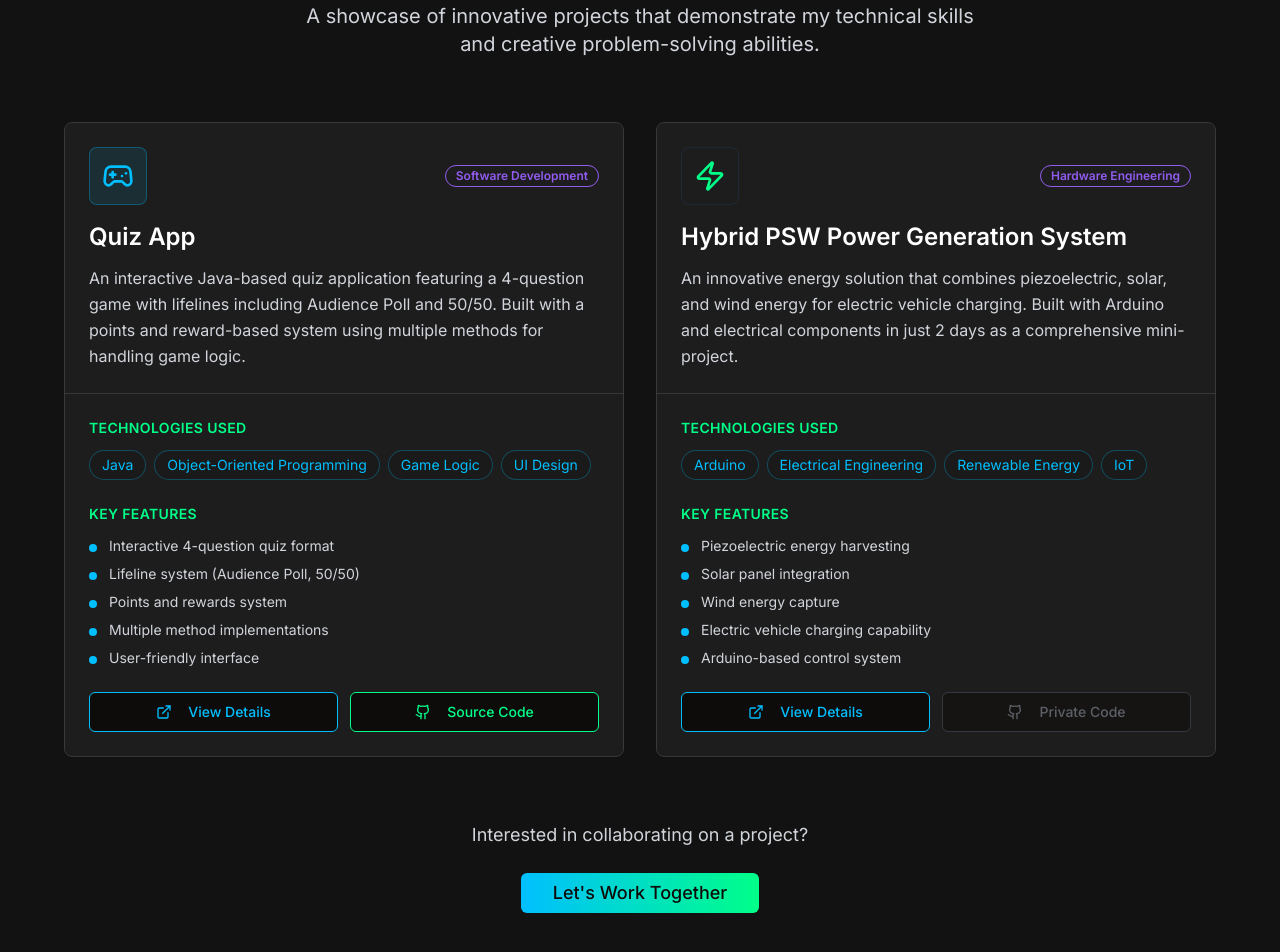
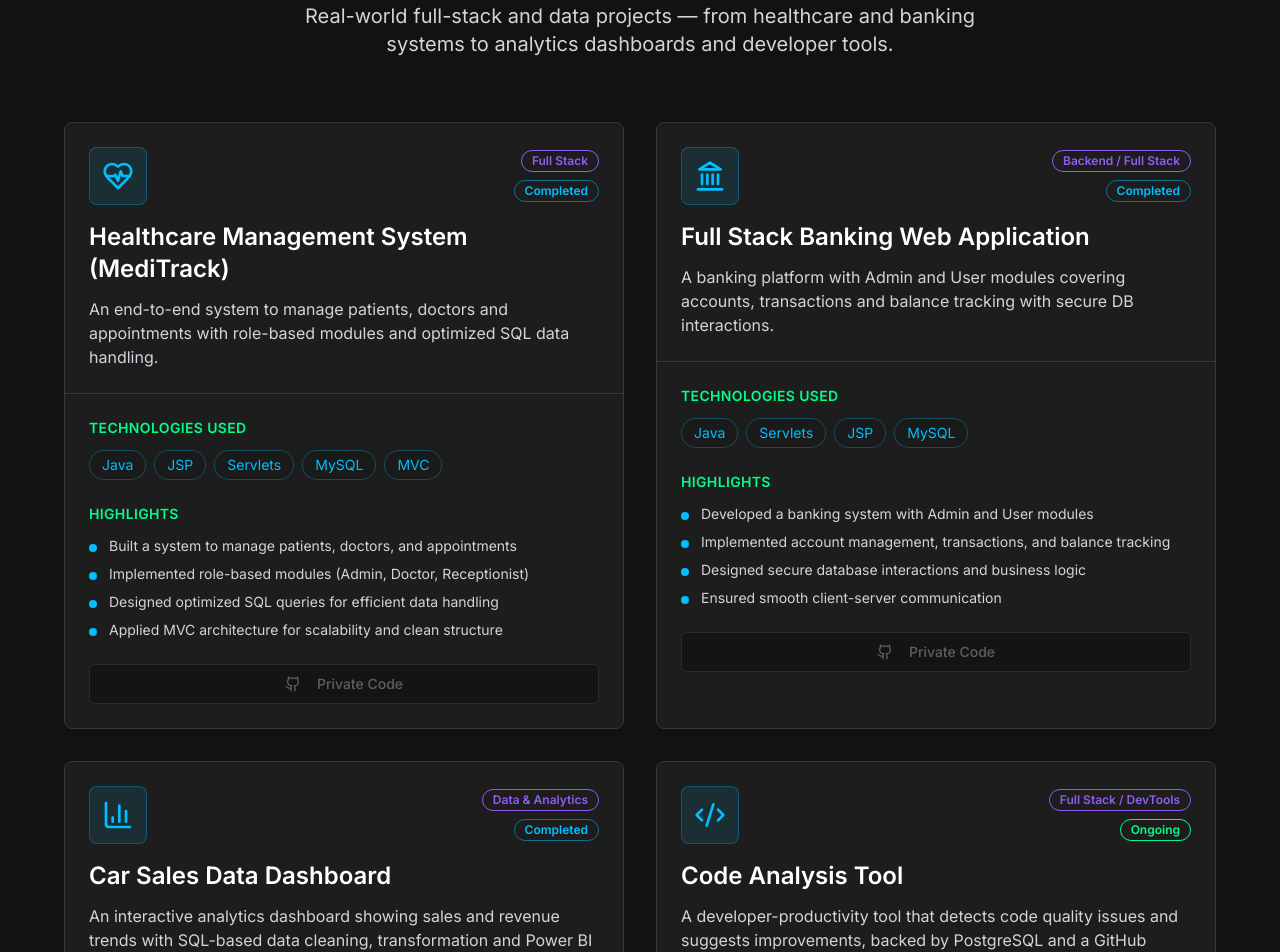
Before and after one commit to daanreddy21/daan-reddy-portfolio-tech, a React (Vite) app: page / in a window 1280 px wide. Shown: the part 4900-5852 px from the top of the page. Built offline with nearby package versions, Linux system fonts and the light colour scheme.

Commit message:
Changes
Co-authored-by: daanreddy21 <149517960+daanreddy21@users.noreply.github.com>

```diff
--- a/src/components/ProjectsSection.tsx
+++ b/src/components/ProjectsSection.tsx
@@ -1,5 +1,5 @@
 
-import { ExternalLink, Github, Gamepad2, Zap } from 'lucide-react';
+import { Github, HeartPulse, Landmark, BarChart3, Code2 } from 'lucide-react';
 import { Card, CardContent } from '@/components/ui/card';
 import { Button } from '@/components/ui/button';
 import { Badge } from '@/components/ui/badge';
@@ -7,54 +7,87 @@ import { Badge } from '@/components/ui/badge';
 const ProjectsSection = () => {
   const projects = [
     {
-      title: 'Quiz App',
-      description: 'An interactive Java-based quiz application featuring a 4-question game with lifelines including Audience Poll and 50/50. Built with a points and reward-based system using multiple methods for handling game logic.',
-      icon: <Gamepad2 className="w-8 h-8" />,
-      technologies: ['Java', 'Object-Oriented Programming', 'Game Logic', 'UI Design'],
+      title: 'Healthcare Management System (MediTrack)',
+      description:
+        'An end-to-end system to manage patients, doctors and appointments with role-based modules and optimized SQL data handling.',
+      icon: <HeartPulse className="w-8 h-8" />,
+      technologies: ['Java', 'JSP', 'Servlets', 'MySQL', 'MVC'],
       features: [
-        'Interactive 4-question quiz format',
-        'Lifeline system (Audience Poll, 50/50)',
-        'Points and rewards system',
-        'Multiple method implementations',
-        'User-friendly interface'
+        'Built a system to manage patients, doctors, and appointments',
+        'Implemented role-based modules (Admin, Doctor, Receptionist)',
+        'Designed optimized SQL queries for efficient data handling',
+        'Applied MVC architecture for scalability and clean structure',
       ],
-      color: 'neon-blue',
-      category: 'Software Development',
-      githubUrl: 'https://github.com/daanreddy/quiz-app'
+      category: 'Full Stack',
+      githubUrl: null,
+      status: 'Completed',
     },
     {
-      title: 'Hybrid PSW Power Generation System',
-      description: 'An innovative energy solution that combines piezoelectric, solar, and wind energy for electric vehicle charging. Built with Arduino and electrical components in just 2 days as a comprehensive mini-project.',
-      icon: <Zap className="w-8 h-8" />,
-      technologies: ['Arduino', 'Electrical Engineering', 'Renewable Energy', 'IoT'],
+      title: 'Full Stack Banking Web Application',
+      description:
+        'A banking platform with Admin and User modules covering accounts, transactions and balance tracking with secure DB interactions.',
+      icon: <Landmark className="w-8 h-8" />,
+      technologies: ['Java', 'Servlets', 'JSP', 'MySQL'],
       features: [
-        'Piezoelectric energy harvesting',
-        'Solar panel integration',
-        'Wind energy capture',
-        'Electric vehicle charging capability',
-        'Arduino-based control system'
+        'Developed a banking system with Admin and User modules',
+        'Implemented account management, transactions, and balance tracking',
+        'Designed secure database interactions and business logic',
+        'Ensured smooth client-server communication',
       ],
-      color: 'neon-green',
-      category: 'Hardware Engineering',
-      githubUrl: null
-    }
+      category: 'Backend / Full Stack',
+      githubUrl: null,
+      status: 'Completed',
+    },
+    {
+      title: 'Car Sales Data Dashboard',
+      description:
+        'An interactive analytics dashboard showing sales and revenue trends with SQL-based data cleaning, transformation and Power BI visualizations.',
+      icon: <BarChart3 className="w-8 h-8" />,
+      technologies: ['SQL', 'Power BI'],
+      features: [
+        'Built an interactive dashboard to analyze sales and revenue trends',
+        'Performed data cleaning, transformation, and aggregation using SQL',
+        'Created visual insights using Power BI',
+      ],
+      category: 'Data & Analytics',
+      githubUrl: null,
+      status: 'Completed',
+    },
+    {
+      title: 'Code Analysis Tool',
+      description:
+        'A developer-productivity tool that detects code quality issues and suggests improvements, backed by PostgreSQL and a GitHub Actions CI/CD workflow.',
+      icon: <Code2 className="w-8 h-8" />,
+      technologies: ['JavaScript', 'React', 'Node.js', 'PostgreSQL', 'GitHub Actions'],
+      features: [
+        'Developing a tool to analyze code quality and detect issues',
+        'Identifies indentation, spacing, and formatting inconsistencies',
+        'Provides suggestions to improve code readability and coding standards',
+        'Integrated PostgreSQL for storing analysis results and user data',
+        'Implemented GitHub CI/CD workflow for automated checks and deployment',
+        'Focused on real-time feedback and developer productivity',
+      ],
+      category: 'Full Stack / DevTools',
+      githubUrl: null,
+      status: 'Ongoing',
+    },
   ];
 
   return (
     <section id="projects" className="section-padding bg-dark-800/50">
-      <div className="container mx-auto">
+      <div className="container mx-auto px-4 sm:px-6 lg:px-8">
         <div className="text-center mb-16">
-          <h2 className="text-4xl md:text-5xl font-bold mb-4">
+          <h2 className="text-3xl sm:text-4xl md:text-5xl font-bold mb-4">
             My <span className="gradient-text">Projects</span>
           </h2>
           <div className="w-20 h-1 bg-gradient-to-r from-neon-blue to-neon-green mx-auto mb-6"></div>
-          <p className="text-xl text-gray-300 max-w-2xl mx-auto">
-            A showcase of innovative projects that demonstrate my technical skills
-            and creative problem-solving abilities.
+          <p className="text-base sm:text-xl text-gray-300 max-w-2xl mx-auto">
+            Real-world full-stack and data projects — from healthcare and banking
+            systems to analytics dashboards and developer tools.
           </p>
         </div>
 
-        <div className="grid lg:grid-cols-2 gap-8">
+        <div className="grid md:grid-cols-2 gap-6 sm:gap-8">
           {projects.map((project, index) => (
             <Card
               key={index}
@@ -62,29 +95,39 @@ const ProjectsSection = () => {
             >
               <CardContent className="p-0">
                 {/* Project Header */}
-                <div className="p-6 border-b border-dark-600">
+                <div className="p-5 sm:p-6 border-b border-dark-600">
                   <div className="flex items-center justify-between mb-4">
-                    <div className={`p-3 bg-${project.color}/10 rounded-lg border border-${project.color}/30`}>
-                      <span className={`text-${project.color}`}>
-                        {project.icon}
-                      </span>
+                    <div className="p-3 bg-neon-blue/10 rounded-lg border border-neon-blue/30 text-neon-blue">
+                      {project.icon}
                     </div>
-                    <Badge variant="outline" className="border-neon-purple text-neon-purple">
-                      {project.category}
-                    </Badge>
+                    <div className="flex flex-col items-end gap-2">
+                      <Badge variant="outline" className="border-neon-purple text-neon-purple">
+                        {project.category}
+                      </Badge>
+                      <Badge
+                        variant="outline"
+                        className={
+                          project.status === 'Ongoing'
+                            ? 'border-neon-green text-neon-green'
+                            : 'border-neon-blue/50 text-neon-blue'
+                        }
+                      >
+                        {project.status}
+                      </Badge>
+                    </div>
                   </div>
 
-                  <h3 className="text-2xl font-semibold mb-3 text-white group-hover:text-neon-blue transition-colors duration-200">
+                  <h3 className="text-xl sm:text-2xl font-semibold mb-3 text-white group-hover:text-neon-blue transition-colors duration-200">
                     {project.title}
                   </h3>
 
-                  <p className="text-gray-300 leading-relaxed">
+                  <p className="text-sm sm:text-base text-gray-300 leading-relaxed">
                     {project.description}
                   </p>
                 </div>
 
                 {/* Project Details */}
-                <div className="p-6">
+                <div className="p-5 sm:p-6">
                   {/* Technologies */}
                   <div className="mb-6">
                     <h4 className="text-sm font-semibold text-neon-green mb-3 uppercase tracking-wide">
@@ -94,7 +137,7 @@ const ProjectsSection = () => {
                       {project.technologies.map((tech, techIndex) => (
                         <span
                           key={techIndex}
-                          className="px-3 py-1 bg-dark-800 border border-neon-blue/30 rounded-full text-neon-blue text-sm hover:bg-neon-blue/10 transition-colors duration-200"
+                          className="px-2.5 sm:px-3 py-1 bg-dark-800 border border-neon-blue/30 rounded-full text-neon-blue text-xs sm:text-sm hover:bg-neon-blue/10 transition-colors duration-200"
                         >
                           {tech}
                         </span>
@@ -105,7 +148,7 @@ const ProjectsSection = () => {
                   {/* Features */}
                   <div className="mb-6">
                     <h4 className="text-sm font-semibold text-neon-green mb-3 uppercase tracking-wide">
-                      Key Features
+                      Highlights
                     </h4>
                     <ul className="space-y-2">
                       {project.features.map((feature, featureIndex) => (
@@ -118,18 +161,11 @@ const ProjectsSection = () => {
                   </div>
 
                   {/* Action Buttons */}
-                  <div className="flex space-x-3">
-                    <Button
-                      variant="outline"
-                      className="flex-1 border-neon-blue text-neon-blue hover:bg-neon-blue hover:text-dark-900 transition-all duration-300"
-                    >
-                      <ExternalLink className="w-4 h-4 mr-2" />
-                      View Details
-                    </Button>
+                  <div className="flex">
                     {project.githubUrl ? (
                       <Button
                         variant="outline"
-                        className="flex-1 border-neon-green text-neon-green hover:bg-neon-green hover:text-dark-900 transition-all duration-300"
+                        className="w-full border-neon-green text-neon-green hover:bg-neon-green hover:text-dark-900 transition-all duration-300"
                         onClick={() => window.open(project.githubUrl, '_blank')}
                       >
                         <Github className="w-4 h-4 mr-2" />
@@ -138,11 +174,11 @@ const ProjectsSection = () => {
                     ) : (
                       <Button
                         variant="outline"
-                        className="flex-1 border-gray-600 text-gray-400 cursor-not-allowed"
+                        className="w-full border-dark-600 text-gray-400 cursor-not-allowed"
                         disabled
                       >
                         <Github className="w-4 h-4 mr-2" />
-                        Private Code
+                        {project.status === 'Ongoing' ? 'In Development' : 'Private Code'}
                       </Button>
                     )}
                   </div>
@@ -153,8 +189,8 @@ const ProjectsSection = () => {
         </div>
 
         {/* Call to Action */}
-        <div className="text-center mt-16">
-          <p className="text-lg text-gray-300 mb-6">
+        <div className="text-center mt-12 sm:mt-16">
+          <p className="text-base sm:text-lg text-gray-300 mb-6">
             Interested in collaborating on a project?
           </p>
           <Button
```
